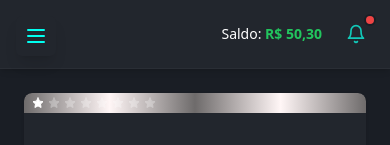
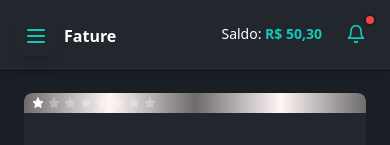
Before and after one commit to ederziomek/frontend-afiliados-fature, a Next.js app: page / in a window 390 px wide. Shown: the top 145 px of the page. Built offline with nearby package versions, Linux system fonts and the light colour scheme.

Commit message:
Implementar novas alterações visuais: cor ciano no saldo, sininho e ícones do menu, adicionar texto 'Fature'

```diff
--- a/src/components/layout.tsx
+++ b/src/components/layout.tsx
@@ -21,7 +21,7 @@ const Layout: React.FC<LayoutProps> = ({ children }) => {
             {/* Saldo */}
             <div className="text-sm">
               <span className="text-white">Saldo:</span>{" "}
-              <span className="text-green-500 font-semibold">R$ 50,30</span>
+              <span className="text-[rgb(18,201,185)] font-semibold">R$ 50,30</span>
             </div>
             {/* Notification Panel */}
             <NotificationPanel />
--- a/src/components/sidebar.tsx
+++ b/src/components/sidebar.tsx
@@ -23,14 +23,17 @@ const Sidebar = () => {
   return (
     <>
       {/* Mobile Menu Button (visible on small screens) */}
+      <div className="md:hidden fixed top-4 left-4 z-50 flex items-center">
         <button
           onClick={() => setIsMobileMenuOpen(!isMobileMenuOpen)}
-        className="md:hidden fixed top-4 left-4 z-50 p-2 bg-card text-white rounded-md shadow-lg"
+          className="p-2 bg-card text-white rounded-md shadow-lg"
           aria-label={isMobileMenuOpen ? "Fechar menu" : "Abrir menu"} // Dynamic label
         >
           {/* Keep the hamburger icon here, the X will be inside the menu */}
-        <Menu size={24} className="text-[#00FFF0]" />
+          <Menu size={24} className="text-[rgb(18,201,185)]" />
         </button>
+        <span className="ml-2 text-white font-bold">Fature</span>
+      </div>
 
       {/* Sidebar (visible on medium screens and up, or when mobile menu is open) */}
       <aside
@@ -64,7 +67,7 @@ const Sidebar = () => {
                     className="flex items-center px-3 py-2 rounded-md text-text-secondary hover:bg-border hover:text-white transition-colors"
                     // Add active link styling based on current route (requires useRouter hook)
                   >
-                    <item.icon size={20} className="mr-3" />
+                    <item.icon size={20} className="mr-3 text-[rgb(18,201,185)]" />
                     <span>{item.label}</span>
                   </a>
                 </Link>
```
Lines whose indentation alone changed are shown as unchanged.
